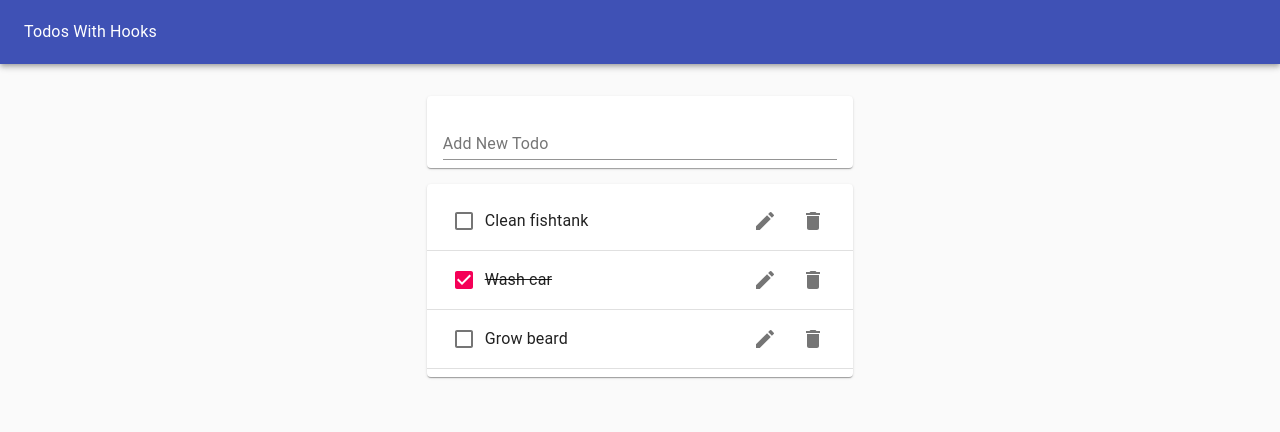
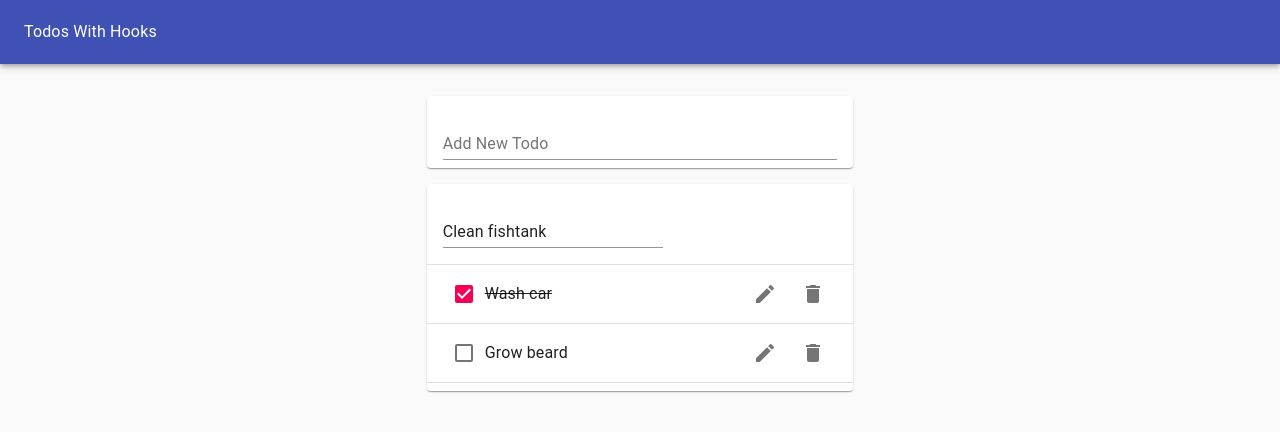
Before and after one commit to bpoole5591/todos-hooks, a React (Create React App) app: page / in a window 1280 px wide. Both pictures are taken after a click on the button 765 px from the left and 221 px from the top of the page. Shown: the top 432 px of the page. Built offline with nearby package versions, Linux system fonts and the light colour scheme.

Commit message:
Added EditTodoForm and edit functionality

```diff
--- /dev/null
+++ b/src/EditTodoForm.js
@@ -0,0 +1,26 @@
+import React from 'react';
+import useInputState from './hooks/useInputState';
+import TextField from '@material-ui/core/TextField';
+
+const EditTodoForm = ({ id, editTodo, task, toggleEditForm }) => {
+  const [value, handleChange, reset] = useInputState(task);
+  return (
+    <form
+      onSubmit={e => {
+        e.preventDefault();
+        editTodo(id, value);
+        reset();
+        toggleEditForm();
+      }}
+    >
+      <TextField
+        margin="normal"
+        value={value}
+        onChange={handleChange}
+        fullWidth
+      />
+    </form>
+  );
+};
+
+export default EditTodoForm;
--- a/src/Todo.js
+++ b/src/Todo.js
@@ -1,4 +1,6 @@
 import React from 'react';
+import useToggleState from './hooks/useToggleState';
+import EditTodoForm from './EditTodoForm';
 import ListItem from '@material-ui/core/ListItem';
 import ListItemText from '@material-ui/core/ListItemText';
 import Checkbox from '@material-ui/core/Checkbox';
@@ -7,9 +9,19 @@ import DeleteIcon from '@material-ui/icons/Delete';
 import EditIcon from '@material-ui/icons/Edit';
 import ListItemSecondaryAction from '@material-ui/core/ListItemSecondaryAction';
 
-const Todo = ({ id, task, completed, removeTodo, toggleTodo }) => {
+const Todo = ({ id, task, completed, removeTodo, toggleTodo, editTodo }) => {
+  const [isEditing, toggle] = useToggleState();
   return (
     <ListItem>
+      {isEditing ? (
+        <EditTodoForm
+          editTodo={editTodo}
+          id={id}
+          task={task}
+          toggleEditForm={toggle}
+        />
+      ) : (
+        <>
           <Checkbox
             tabIndex={-1}
             checked={completed}
@@ -21,13 +33,15 @@ const Todo = ({ id, task, completed, removeTodo, toggleTodo }) => {
             {task}
           </ListItemText>
           <ListItemSecondaryAction>
-        <IconButton aria-label="Edit">
+            <IconButton aria-label="Edit" onClick={toggle}>
               <EditIcon />
             </IconButton>
             <IconButton aria-label="Delete" onClick={() => removeTodo(id)}>
               <DeleteIcon />
             </IconButton>
           </ListItemSecondaryAction>
+        </>
+      )}
     </ListItem>
   );
 };
--- a/src/TodoApp.js
+++ b/src/TodoApp.js
@@ -28,6 +28,12 @@ const TodoApp = () => {
     );
     setTodos(updatedTodos);
   };
+  const editTodo = (todoId, newTask) => {
+    const updatedTodos = todos.map(todo =>
+      todo.id === todoId ? { ...todo, task: newTask } : todo
+    );
+    setTodos(updatedTodos);
+  };
   return (
     <Paper
       style={{
@@ -50,6 +56,7 @@ const TodoApp = () => {
             todos={todos}
             removeTodo={removeTodo}
             toggleTodo={toggleTodo}
+            editTodo={editTodo}
           />
         </Grid>
       </Grid>
--- a/src/TodoList.js
+++ b/src/TodoList.js
@@ -4,7 +4,7 @@ import List from '@material-ui/core/List';
 import Divider from '@material-ui/core/Divider';
 import Todo from './Todo';
 
-const TodoList = ({ todos, removeTodo, toggleTodo }) => {
+const TodoList = ({ todos, removeTodo, toggleTodo, editTodo }) => {
   return (
     <Paper>
       <List>
@@ -17,6 +17,7 @@ const TodoList = ({ todos, removeTodo, toggleTodo }) => {
               completed={todo.completed}
               removeTodo={removeTodo}
               toggleTodo={toggleTodo}
+              editTodo={editTodo}
             />
             <Divider />
           </>
--- /dev/null
+++ b/src/hooks/useToggleState.js
@@ -0,0 +1,9 @@
+import { useState } from 'react';
+
+function useToggle(initialVal = false) {
+  const [state, setState] = useState(initialVal);
+  const toggle = () => setState(!state);
+  return [state, toggle];
+}
+
+export default useToggle;
```
Lines whose indentation alone changed are shown as unchanged.
